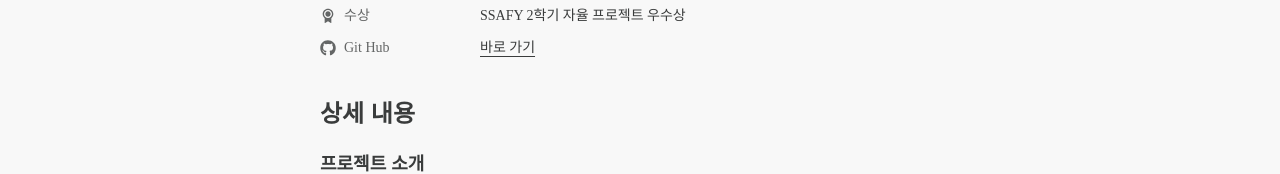
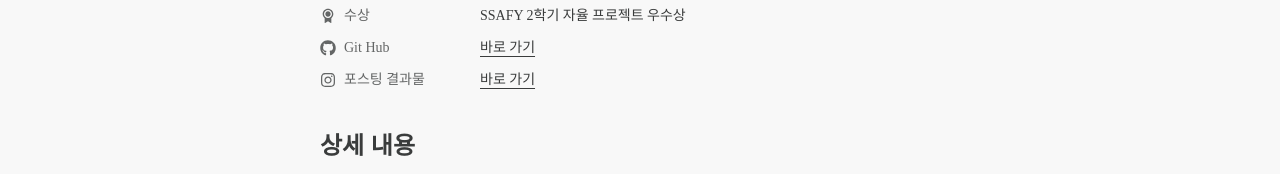
Before and after one commit to kangansoo/Portfolio, a React (Vite) app: page /layup in a window 1280 px wide. Shown: the part 470-644 px from the top of the page. Built offline with nearby package versions, Linux system fonts and the light colour scheme; no server answers; a web font is replaced by a local one.

Commit message:
:memo: 텍스트 내용 수정

```diff
--- a/src/components/About.tsx
+++ b/src/components/About.tsx
@@ -7,9 +7,9 @@ const About = () => {
         <p className="font-nanumsquare text-2xl font-bold text-font-color mt-10">About</p>
         <div className="w-full flex flex-col font-nexon text-font-color/80 text-sm mt-5">
           <p>
-            <Strong fontSize="md">좋은 서비스</Strong>란 사용자가 <Strong fontSize="md">믿고 쓸 수 있는</Strong> 서비스라고 생각합니다. 이러한 믿음은 언제나 일관되게 작동하는{" "}
-            <Strong fontSize="md">안정성</Strong>, 사용자에게 최적의 경험을 제공하는 <Strong fontSize="md">편의성</Strong>에서 나온다고 믿습니다. 저는 이 두 가지 요소를 개발 철칙으로 사용자 경험
-            중심의 개발을 실천하고 있으며 동시에 팀과 함께 성장할 수 있는 건강한 개발 문화를 만들어가는 데도 관심이 많습니다.
+            <Strong fontSize="md">좋은 서비스</Strong>는 사용자가 <Strong fontSize="md">믿고 쓸 수 있는 서비스</Strong>라고 생각합니다. 또한, 이 믿음은 <Strong fontSize="md">안정성</Strong>과{" "}
+            <Strong fontSize="md">편의성</Strong>으로 완성된다고 믿습니다. 저는 이러한 가치를 바탕으로 사용자 중심의 개발을 실천하고자 노력하고 있으며 동시에 함께 성장하는 건강한 개발 문화를 만드는
+            데에도 기여하고 싶습니다.
           </p>
         </div>
       </div>
--- a/src/pages/LayUp.tsx
+++ b/src/pages/LayUp.tsx
@@ -4,12 +4,15 @@ import { MdPeopleAlt } from "react-icons/md"
 import { HiMiniSquare3Stack3D } from "react-icons/hi2"
 import { RiAwardFill } from "react-icons/ri"
 import { IoMdPerson } from "react-icons/io"
-import { FaGithub } from "react-icons/fa"
+import { FaGithub, FaInstagram } from "react-icons/fa"
 
 const LayUp = () => {
   const url = import.meta.env.VITE_S3_URL
   const openGithub = () => {
     window.open("https://github.com/kangansoo/LayUp", "_blank", "noopener,noreferrer")
+  }
+  const openInstagram = () => {
+    window.open("https://www.instagram.com/geogeum_coffee", "_blank", "noopener,noreferrer")
   }
   return (
     <div className="w-full h-full flex flex-col items-center bg-main-bg pb-20">
@@ -80,6 +83,17 @@ const LayUp = () => {
             </div>
             <div className="flex-1 text-landing-700">
               <p className="text-sm font-nexon underline underline-offset-4 cursor-pointer hover:text-font-hover transition-colors duration-300 ease-in-out" onClick={() => openGithub()}>
+                바로 가기
+              </p>
+            </div>
+          </div>
+          <div className="flex flex-row items-center justify-between">
+            <div className="flex flex-row items-center w-40 gap-2 text-landing-500">
+              <FaInstagram />
+              <p className="text-sm font-nexon">포스팅 결과물</p>
+            </div>
+            <div className="flex-1 text-landing-700">
+              <p className="text-sm font-nexon underline underline-offset-4 cursor-pointer hover:text-font-hover transition-colors duration-300 ease-in-out" onClick={() => openInstagram()}>
                 바로 가기
               </p>
             </div>
--- a/src/pages/Pading.tsx
+++ b/src/pages/Pading.tsx
@@ -90,8 +90,8 @@ const Pading = () => {
           <div className="text-sm font-nexon text-landing-700 mb-10">
             <p className="text-lg font-extrabold text-font-color font-nanumsquare mb-2">프로젝트 소개</p>
             <div className="flex flex-col gap-2 font-nexon text-font-color">
-              원격 환경에서도 효과적인 페어프로그래밍 및 협업이 가능한 웹 IDE 통합 서비스 <br /> 실시간 동시 코드 편집, 화상 회의, 채팅 등을 통해 브라우저 환경에서 프로젝트 생성부터 실행, 배포까지
-              전체 개발 파이프라인을 실시간으로 협업하고 관리할 수 있고 그룹 생성/관리를 통해 참여자를 초대하고 각 프로젝트에 인원 할당 등 관리 가능
+              원격 환경에서도 효과적인 페어프로그래밍 및 협업이 가능한 웹 IDE 통합 서비스. 실시간 동시 코드 편집, 화상 회의, 채팅 등을 통해 브라우저 환경에서 프로젝트 생성부터 실행, 배포까지 전체 개발
+              파이프라인을 실시간으로 협업하고 관리 가능. 그룹 생성/관리를 통해 참여자를 초대하고 각 프로젝트에 인원 할당 등 관리 가능.
             </div>
           </div>
           <div className="text-sm font-nexon text-landing-700">
```
